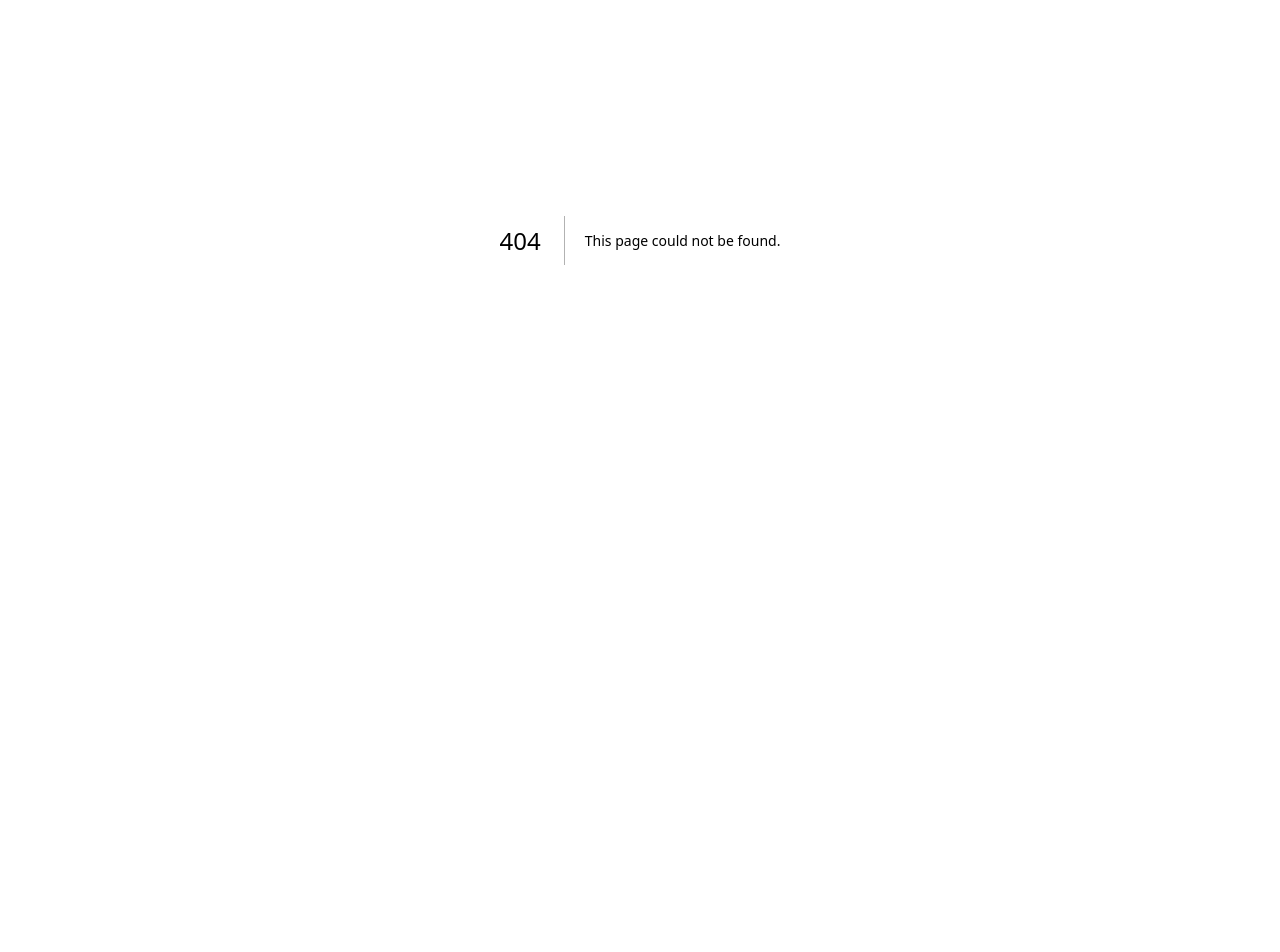
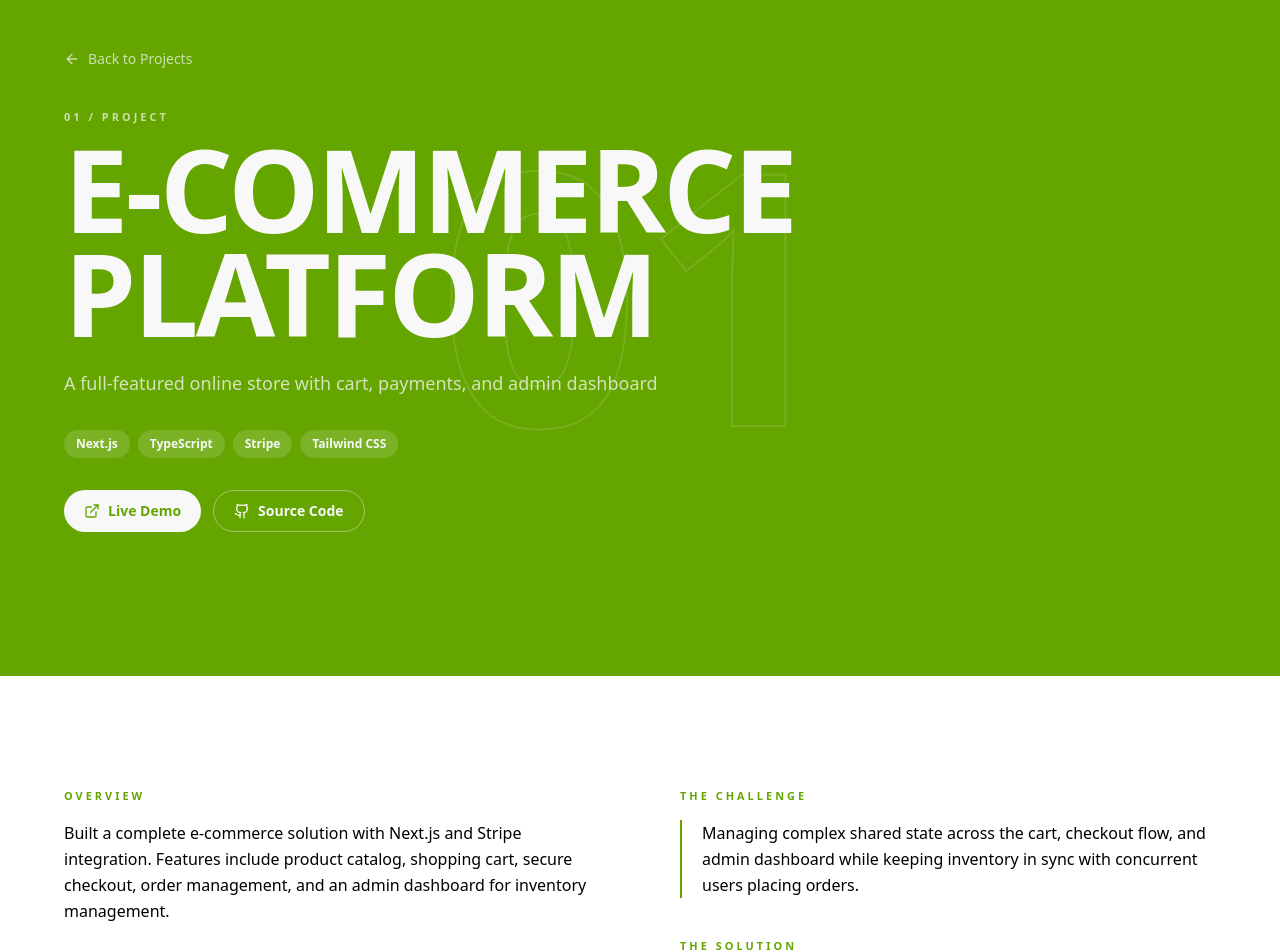
Before and after one commit to SaifKlaib/MyPortfolio, a Next.js app: page /en/projects/1 in a window 1280 px wide. Before the commit this address had no page. Shown: the part 160-1112 px from the top of the page. Before the commit the page ends 800 px from the top, so only its background shows below. Built offline with nearby package versions, Linux system fonts and the light colour scheme.

Commit message:
feat: add static project detail page with challenge/solution layout

```diff
--- /dev/null
+++ b/src/app/[locale]/projects/[id]/page.tsx
@@ -0,0 +1,215 @@
+import { notFound } from 'next/navigation';
+import { getTranslations } from 'next-intl/server';
+import { ArrowLeft, ExternalLink, Github } from 'lucide-react';
+import { Link } from '@/i18n/routing';
+import { projects } from '@/lib/data/projects';
+
+interface Props {
+  params: Promise<{ locale: string; id: string }>;
+}
+
+export async function generateStaticParams() {
+  return projects.map((p) => ({ id: String(p.id) }));
+}
+
+export async function generateMetadata({ params }: Props) {
+  const { locale, id } = await params;
+  const project = projects.find((p) => p.id === Number(id));
+  if (!project) return {};
+  const lang = locale as 'en' | 'ar';
+  return {
+    title: project.title[lang],
+    description: project.description[lang],
+  };
+}
+
+export default async function ProjectDetailPage({ params }: Props) {
+  const { locale, id } = await params;
+  const t = await getTranslations('projects');
+
+  const project = projects.find((p) => p.id === Number(id));
+  if (!project) notFound();
+
+  const lang = locale as 'en' | 'ar';
+  const title = project.title[lang];
+  const description = project.description[lang];
+  const longDescription = project.longDescription[lang];
+  const challenge = project.challenge[lang];
+  const solution = project.solution[lang];
+
+  // Accent cycles: primary / secondary / accent
+  const accentColors = [
+    'var(--color-primary)',
+    'var(--color-secondary)',
+    'var(--color-accent)',
+  ];
+  const accent = accentColors[(project.id - 1) % accentColors.length];
+
+  return (
+    <div className="min-h-screen">
+      {/* Hero banner */}
+      <div
+        className="relative overflow-hidden py-24 md:py-36"
+        style={{ background: accent }}
+      >
+        {/* Large ghost number */}
+        <span
+          className="absolute inset-0 flex items-center justify-center font-display font-bold select-none pointer-events-none leading-none"
+          style={{
+            fontSize: 'clamp(12rem, 30vw, 22rem)',
+            color: 'transparent',
+            WebkitTextStroke: '2px rgba(255,255,255,0.12)',
+          }}
+          aria-hidden="true"
+        >
+          {String(project.id).padStart(2, '0')}
+        </span>
+
+        <div className="container mx-auto px-6 md:px-12 lg:px-16 relative z-10">
+          {/* Back link */}
+          <Link
+            href="/projects"
+            className="inline-flex items-center gap-2 text-sm font-sans font-medium mb-10 opacity-70 hover:opacity-100 transition-opacity"
+            style={{ color: 'var(--color-primary-foreground)' }}
+          >
+            <ArrowLeft className="h-4 w-4" />
+            {t('backToProjects')}
+          </Link>
+
+          {/* Eyebrow */}
+          <p
+            className="font-sans text-[0.68rem] tracking-[0.28em] uppercase font-bold mb-3"
+            style={{ color: 'color-mix(in oklch, var(--color-primary-foreground), transparent 30%)' }}
+          >
+            {String(project.id).padStart(2, '0')} / Project
+          </p>
+
+          {/* Title */}
+          <h1
+            className="font-display font-bold leading-[0.9] tracking-tight uppercase mb-6"
+            style={{
+              fontSize: 'clamp(3rem, 9vw, 7.5rem)',
+              color: 'var(--color-primary-foreground)',
+            }}
+          >
+            {title}
+          </h1>
+
+          {/* Description */}
+          <p
+            className="font-sans text-base md:text-lg max-w-2xl leading-relaxed mb-8"
+            style={{ color: 'color-mix(in oklch, var(--color-primary-foreground), transparent 25%)' }}
+          >
+            {description}
+          </p>
+
+          {/* Tags */}
+          <div className="flex flex-wrap gap-2 mb-8">
+            {project.tags.map((tag) => (
+              <span
+                key={tag}
+                className="font-sans text-xs font-semibold px-3 py-1.5 rounded-full"
+                style={{
+                  background: 'rgba(255,255,255,0.15)',
+                  color: 'var(--color-primary-foreground)',
+                  backdropFilter: 'blur(8px)',
+                }}
+              >
+                {tag}
+              </span>
+            ))}
+          </div>
+
+          {/* Links */}
+          <div className="flex gap-3">
+            {project.liveUrl && (
+              <a
+                href={project.liveUrl}
+                target="_blank"
+                rel="noopener noreferrer"
+                className="inline-flex items-center gap-2 px-5 py-2.5 rounded-full font-sans text-sm font-semibold transition-opacity hover:opacity-90"
+                style={{
+                  background: 'var(--color-primary-foreground)',
+                  color: accent,
+                }}
+              >
+                <ExternalLink className="h-4 w-4" />
+                {t('viewLive')}
+              </a>
+            )}
+            {project.githubUrl && (
+              <a
+                href={project.githubUrl}
+                target="_blank"
+                rel="noopener noreferrer"
+                className="inline-flex items-center gap-2 px-5 py-2.5 rounded-full font-sans text-sm font-semibold border transition-opacity hover:opacity-90"
+                style={{
+                  color: 'var(--color-primary-foreground)',
+                  borderColor: 'rgba(255,255,255,0.4)',
+                }}
+              >
+                <Github className="h-4 w-4" />
+                {t('viewCode')}
+              </a>
+            )}
+          </div>
+        </div>
+      </div>
+
+      {/* Body */}
+      <div className="container mx-auto px-6 md:px-12 lg:px-16 py-20 md:py-28">
+        <div className="grid grid-cols-1 lg:grid-cols-2 gap-12 lg:gap-20">
+          {/* Overview */}
+          <div>
+            <p
+              className="font-sans text-[0.68rem] tracking-[0.28em] uppercase font-bold mb-4"
+              style={{ color: accent }}
+            >
+              {t('overview')}
+            </p>
+            <p className="font-sans text-base leading-relaxed text-muted-foreground">
+              {longDescription}
+            </p>
+          </div>
+
+          {/* Challenge + Solution */}
+          <div className="flex flex-col gap-10">
+            <div>
+              <p
+                className="font-sans text-[0.68rem] tracking-[0.28em] uppercase font-bold mb-4"
+                style={{ color: accent }}
+              >
+                {t('challenge')}
+              </p>
+              <div
+                className="border-l-2 pl-5"
+                style={{ borderColor: accent }}
+              >
+                <p className="font-sans text-base leading-relaxed text-muted-foreground">
+                  {challenge}
+                </p>
+              </div>
+            </div>
+
+            <div>
+              <p
+                className="font-sans text-[0.68rem] tracking-[0.28em] uppercase font-bold mb-4"
+                style={{ color: accent }}
+              >
+                {t('solution')}
+              </p>
+              <div
+                className="border-l-2 pl-5"
+                style={{ borderColor: accent }}
+              >
+                <p className="font-sans text-base leading-relaxed text-muted-foreground">
+                  {solution}
+                </p>
+              </div>
+            </div>
+          </div>
+        </div>
+      </div>
+    </div>
+  );
+}
```
